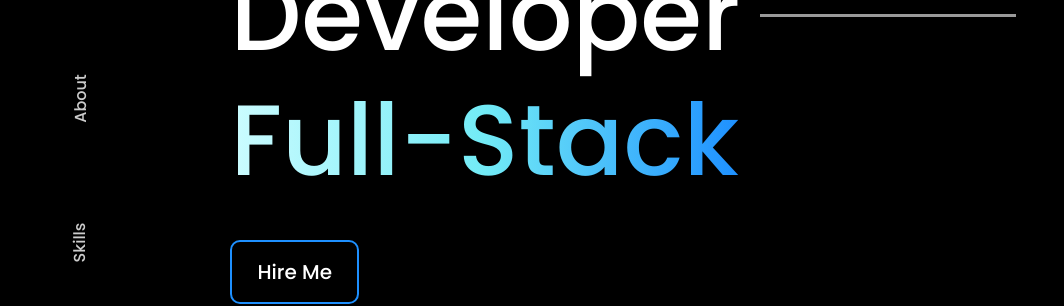
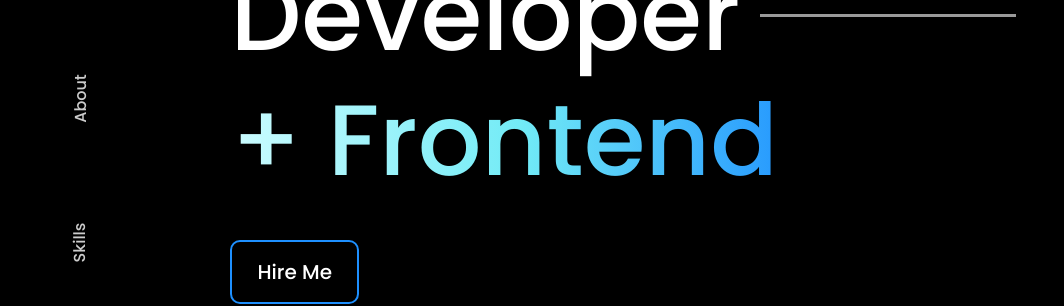
Before and after one commit to thejusthom/portfolio-thejus, a React (Create React App) app: page / in a window 1280 px wide. Shown: the part 297-603 px from the top of the page, without its empty margins (0-1064 px from the left). Built offline with nearby package versions, Linux system fonts and the light colour scheme.

Commit message:
All changes for typewriter

```diff
--- a/package.json
+++ b/package.json
@@ -16,6 +16,7 @@
     "react-scripts": "5.0.1",
     "react-scroll": "^1.9.0",
     "styled-components": "^6.1.13",
+    "typewriter-effect": "^2.21.0",
     "web-vitals": "^2.1.4"
   },
   "scripts": {
--- a/src/components/HomeBanner.js
+++ b/src/components/HomeBanner.js
@@ -1,6 +1,6 @@
 import React from 'react';
 import "../styles/HomeBannerStyle.css";
-// import cartoon from "../images/cartoon-compressed.png";
+import Typewriter from "./Typewriter"
 
 export default function Banner({id}) {
   return (
@@ -12,9 +12,10 @@ export default function Banner({id}) {
                 Developer
                 <div className='hrLine'></div>
               </div>
-              <ul className="dynamicTitle">
+              {/* <ul className="dynamicTitle">
                 <li><span>Full-Stack</span></li>
-              </ul>
+              </ul> */}
+              <Typewriter></Typewriter>
               <a className='btn' href="https://www.linkedin.com/in/thejusthomson/" target="_blank" rel="noopener noreferrer">Hire Me</a>
             </div>
         </div>
--- a/src/components/SkillCard.js
+++ b/src/components/SkillCard.js
@@ -70,7 +70,7 @@ export default function SkillCard({id}) {
               <abbr title='Amazon Web Services'><FaAws className='techLogo'/></abbr>
               <abbr title='Microsoft Azure'><SiMicrosoftazure className='techLogo'/></abbr>
               <abbr title='IBM Cloud'><SiIbmcloud className='techLogo'/></abbr>
-              <abbr title='Git/Github'><FaGithub className='techLogo'/></abbr>
+              <abbr title='Github Actions'><FaGithub className='techLogo'/></abbr>
               <abbr title='Jenkins'><DiJenkins className='techLogo'/></abbr>
             </div>
           </div>
--- a/src/components/Typewriter.js
+++ b/src/components/Typewriter.js
@@ -6,15 +6,16 @@ function Type() {
     <Typewriter
       options={{
         strings: [
-          "Software Developer",
-          "Freelancer",
-          "MERN Stack Developer",
-          "Open Source Contributor",
-          "UI/UX Designer"
+          "+ Backend",
+          "+ Frontend",
+          "+ Database",
+          "+ Cloud",
+          "+ DevOps"
         ],
         autoStart: true,
         loop: true,
         deleteSpeed: 50,
+        cursor: '|'
       }}
     />
   );
--- a/src/styles/HomeBannerStyle.css
+++ b/src/styles/HomeBannerStyle.css
@@ -40,7 +40,38 @@
     width: 20vw;
 }
 
-.home .content .dynamicTitle {
+/* .Typewriter {
+    font-size: 100px;
+    font-weight: 500;
+    line-height: 100px;
+    width: fit-content;
+    width: 100%;
+    z-index: -1;
+    white-space: wrap;
+    background-image: linear-gradient(to right, #ccfcff, #1e90ff);
+    background-clip: text;
+    -webkit-text-fill-color: transparent;
+    z-index: -1;
+} */
+
+.Typewriter {
+    font-size: 100px;
+    font-weight: 500;
+    line-height: 100px;
+    width: fit-content;
+    white-space: nowrap;
+    /* Gradient setup */
+    background-color: #ccfcff; /* Fallback color */
+    background-image: linear-gradient(to right, #ccfcff, #72ebf6, #1e90ff);
+    background-size: 100%;
+    -webkit-background-clip: text;
+    -moz-background-clip: text;
+    background-clip: text;
+    -webkit-text-fill-color: transparent;
+    -moz-text-fill-color: transparent;
+}
+
+/* .home .content .dynamicTitle {
     font-size: 100px;
     font-weight: 500;
     line-height: 100px;
@@ -51,7 +82,7 @@
 .home .content .dynamicTitle li {
     width: 100%;
     z-index: -1;
-}
+} */
 
 @keyframes slider {
     0%   {width: 0%; }
@@ -64,7 +95,7 @@
     100% {opacity: 0;}
 }
 
-  .home .content .dynamicTitle li span {
+  /* .home .content .dynamicTitle li span {
     white-space: wrap;
     background-image: linear-gradient(to right, #ccfcff, #72ebf6, #1e90ff);
     background-clip: text;
@@ -77,7 +108,7 @@
     width: 100%;
     height: 20%;
     z-index: -1;
-  }
+  } */
 
 .mask .bg {
     height: 80vh;
@@ -126,6 +157,11 @@
         line-height: 60px;
     }
 
+    .Typewriter {
+        font-size: 12vw;
+        line-height: 60px;
+    }
+
     .hire {
         font-size: 16px;
     }
```
Also changed, not shown: 1 other file (tests, documents, lock files or other folders).
